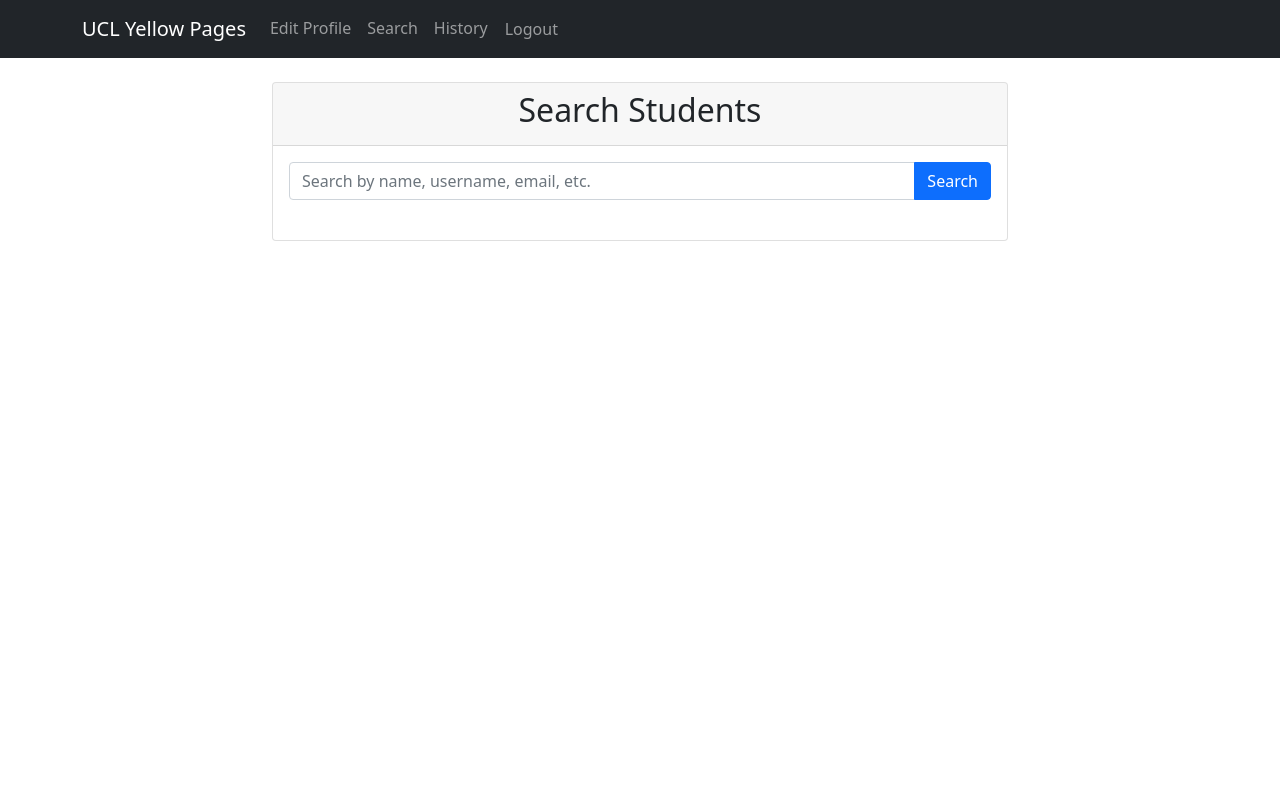
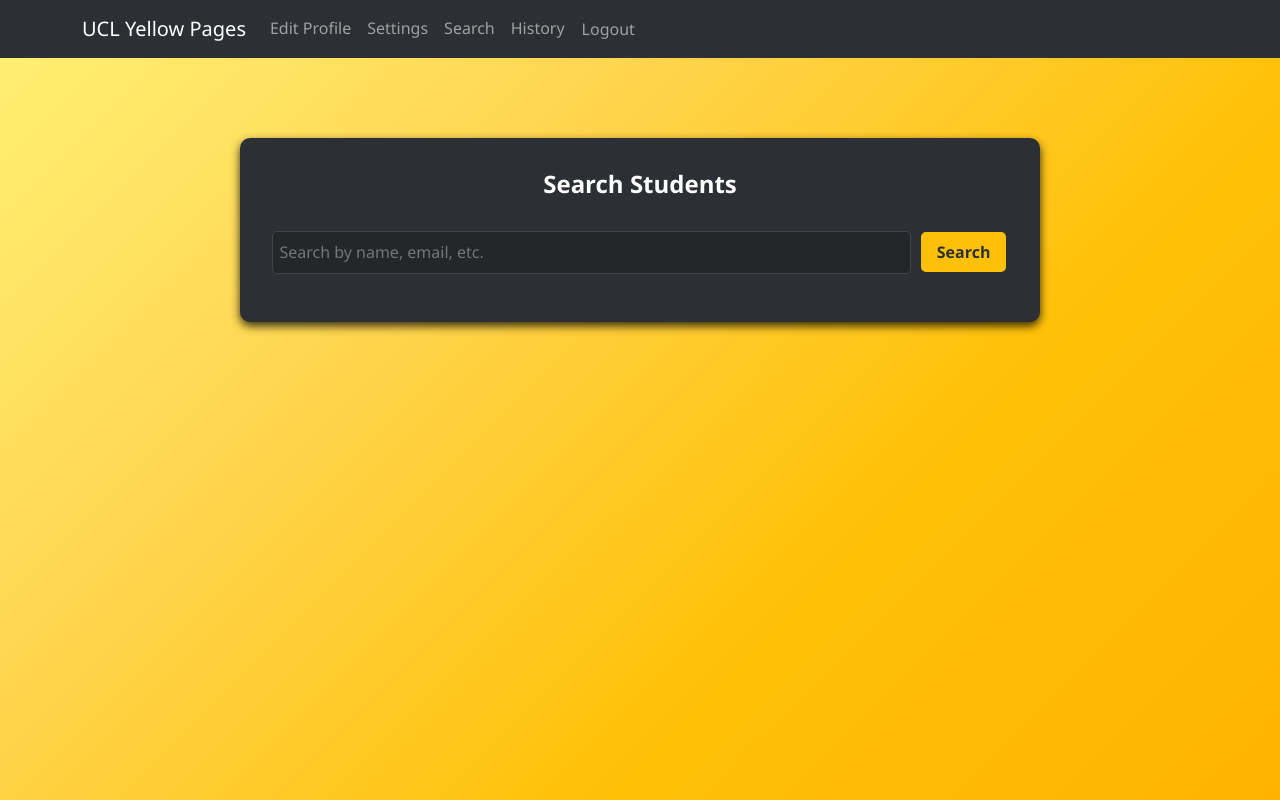
Before and after one commit to MarkoStefanov/YellowPages, a Django app: page /search/ in a window 1280 px wide. Run offline with Django 5.2, Linux system fonts and the light colour scheme; a user stored in the database is signed in.

Commit message:
Mostly Done

```diff
--- a/UCLYellowPages/profiles/views.py
+++ b/UCLYellowPages/profiles/views.py
@@ -24,6 +24,7 @@
 from django.contrib.auth.mixins import LoginRequiredMixin
 from django.urls import reverse_lazy
 from django.contrib import messages
+from django.http import Http404
 
 
 def register(request):
--- /dev/null
+++ b/UCLYellowPages/static/styles.css
@@ -0,0 +1,389 @@
+* {
+  margin: 0;
+  padding: 0;
+  box-sizing: border-box;
+  font-family: 'Segoe UI', Tahoma, Geneva, Verdana, sans-serif;
+}
+
+html, body {
+  height: 100%;
+  background: linear-gradient(135deg, #FFF176, #FFD54F, #FFC107, #FFB300);
+  background-attachment: fixed;
+}
+
+.navbar {
+  background-color: #2c2f33;
+}
+
+.general-container {
+  display: flex;
+  justify-content: center;
+  align-items: baseline;
+  margin-top: 5rem;
+  height: auto;
+}
+
+.general-card {
+  background-color: #2c2f33;
+  padding: 2rem;
+  border-radius: 10px;
+  box-shadow: 0 4px 10px rgba(0, 0, 0, 0.8);
+  width: 800px;
+  text-align: center;
+  color: white;
+}
+
+.general-card input {
+  background-color: #23272a;
+  color: #ffffff;
+  border: 1px solid #40444b;
+  padding: 0.4rem;
+  border-radius: 5px;
+  width: 100%;
+  font-size: 1rem;
+}
+
+.general-card input:focus {
+  border-color: #FFC107;
+}
+
+.general-card input:focus {
+  border-color: #FFC107;
+}
+
+.general-card input:-webkit-autofill {
+  -webkit-text-fill-color: inherit !important;
+}
+
+.general-title {
+  margin-bottom: 2rem;
+  font-size: 1.5rem;
+  font-weight: bold;
+}
+
+.form-group {
+  display: flex;
+  max-height: 3rem;
+  margin: 1rem 0;
+  gap: 0.5rem;
+}
+
+.form-container {
+  display: flex;
+  justify-content: center;
+  align-items: baseline;
+  margin-top: 5rem;
+  height: 100vh;
+}
+
+.general-form {
+  background-color: #2c2f33;
+  padding: 2rem;
+  border-radius: 10px;
+  box-shadow: 0 4px 10px rgba(0, 0, 0, 0.8);
+  width: 450px;
+  text-align: center;
+  color: white;
+}
+
+.general-form h2 {
+  margin-bottom: 2rem;
+  font-size: 1.5rem;
+  font-weight: bold;
+}
+
+.general-form label {
+  display: block;
+  text-align: left;
+  font-weight: bold;
+  margin-top: 0.5rem;
+}
+
+.general-form input {
+  background-color: #23272a;
+  color: #ffffff;
+  border: 1px solid #40444b;
+  padding: 0.4rem;
+  border-radius: 5px;
+  width: 100%;
+  font-size: 1rem;
+  margin-top: 0.5rem;
+}
+
+.general-form input:focus {
+  border-color: #FFC107;
+}
+
+.general-form input[type="checkbox"] {
+  width: 20px;
+  height: 20px;
+  margin: 0.675rem 0.5rem 0 0;
+  accent-color: #ffc107;
+  cursor: pointer;
+}
+
+.general-form input[type="checkbox"]:focus {
+  outline: none;
+}
+
+
+.general-form input[type="checkbox"]:checked {
+  background-color: #FFC107;
+}
+
+.general-form input:-webkit-autofill {
+  -webkit-text-fill-color: inherit !important;
+}
+
+.general-form select{
+  background-color: #23272a;
+  color: #ffffff;
+  border: 1px solid #40444b;
+  padding: 0.4rem;
+  border-radius: 5px;
+  width: 100%;
+  font-size: 1rem;
+  margin-top: 0.5rem;
+}
+
+.general-form select:focus{
+  border-color: white;
+}
+
+.general-form ul {
+  padding: 0;
+  margin-left: 2rem;
+  margin-bottom: 1rem;
+  text-align: left;
+}
+
+.general-form ul li {
+  font-size: 0.9rem;
+  margin-bottom: 0.3rem;
+}
+
+.general-form .helptext {
+  display: block;
+  font-size: 0.85rem;
+  color: white;
+  margin-top: 0.2rem;
+  margin-left: 0.4rem;
+  text-align: left;
+}
+
+.general-link {
+  display: block;
+  font-size: 0.85rem;
+  color: white;
+  margin-top: 0.4rem;
+  margin-left: 0.4rem;
+  text-align: center;
+}
+
+.general-link a{
+  color: #FFC107;
+}
+
+.grid-container {
+  display: grid;
+  grid-template-columns: repeat(2, 550px);
+  justify-content: center;
+  gap: 20px;
+  margin: 2rem auto;
+  padding: 0 2rem;
+  max-width: 1200px;
+}
+
+.profile-card {
+  background: #2c2f33;
+  color: white;
+  padding: 2rem;
+  border-radius: 10px;
+  box-shadow: 0 4px 10px rgba(0, 0, 0, 0.8);
+  width: 550px;
+  display: flex;
+  flex-direction: column;
+  justify-content: space-between;
+}
+
+.profile-header {
+  text-align: center;
+  margin-bottom: 10px;
+}
+
+.profile-header h3 a{
+  color: white;
+  font-size: 1.2rem;
+  font-weight: bold;
+  text-decoration: none;
+}
+
+.profile-header h3 a:hover {
+  text-decoration: underline;
+}
+
+.profile-name {
+  font-size: 14px;
+  color: #72757c;
+}
+
+.profile-info ul {
+  list-style: none;
+  padding: 0;
+  margin: 0;
+}
+
+.profile-info li {
+  padding: 5px 0;
+  font-size: 14px;
+}
+
+.profile-actions {
+  text-align: center;
+  margin-top: 10px;
+}
+
+.pagination-container {
+  display: flex;
+  justify-content: center;
+  gap: 10px;
+  margin-top: 20px;
+}
+
+.pagination-btn {
+  padding: 8px 12px;
+  border: 1px solid #0056b3;
+  border-radius: 6px;
+  color: #0056b3;
+  text-decoration: none;
+  font-size: 14px;
+}
+
+.pagination-btn:hover {
+  background-color: #0056b3;
+  color: white;
+}
+
+.pagination-info {
+  font-size: 14px;
+  font-weight: bold;
+}
+
+.info-message {
+  text-align: center;
+  background: #f8d7da;
+  color: #721c24;
+  padding: 10px;
+  border-radius: 6px;
+  margin-top: 20px;
+}
+
+.button {
+  background-color: #FFC107;
+  color: #2c2f33;
+  margin-top: 1rem;
+  padding: 0.8rem;
+  border: none;
+  border-radius: 5px;
+  cursor: pointer;
+  font-size: 1rem;
+  font-weight: bold;
+  width: 100%;
+}
+
+.sec-button {
+  display: inline;
+  background-color: #FFC107;
+  color: #2c2f33;
+  padding: 0.5rem 1rem;
+  border: none;
+  border-radius: 5px;
+  cursor: pointer;
+  font-size: 1rem;
+  font-weight: bold;
+  margin: 0.1rem;
+}
+
+.ter-button {
+  display: inline-block;
+  padding: 8px 12px;
+  border: 1px solid #FFC107;
+  border-radius: 6px;
+  color: #FFC107;
+  text-decoration: none;
+  font-size: 0.85rem;
+}
+
+.ter-button:hover {
+  background-color: #FFC107;
+  color: #23272a;
+}
+
+.button:hover {
+  background-color: #FFB300;
+}
+
+.sec-button:hover {
+  background-color: #FFB300;
+}
+
+.alert {
+  padding: 0.8rem 1.5rem;
+  border-radius: 5px;
+  margin: 1rem 0;
+  box-shadow: 0 4px 6px rgba(0, 0, 0, 0.1);
+  display: flex;
+  align-items: center;
+  justify-content: space-between;
+  position: relative;
+  overflow: hidden;
+}
+
+.alert::after {
+  content: "";
+  position: absolute;
+  left: 0;
+  top: 0;
+  width: 4px;
+  height: 100%;
+}
+
+.alert-success {
+  background-color: #80c24b;
+  border: none;
+  color: white;
+}
+
+.alert-success::after {
+  background-color: #63a32f;
+}
+
+.alert-error {
+  background-color: #ff5039;
+  border: none;
+  color: white;
+}
+
+.alert-error::after {
+  background-color: white;
+}
+
+.alert-info {
+  background-color: #40444b;
+  border: none;
+  color: white;
+}
+
+.alert-info::after {
+  background-color: #72757c;
+}
+
+.alert-warning {
+  background-color: #ff5039;
+  border: none;
+  color: white;
+}
+
+.alert-warning::after {
+  background-color: white;
+}
--- a/UCLYellowPages/templates/base.html
+++ b/UCLYellowPages/templates/base.html
@@ -1,3 +1,4 @@
+{% load static %}
 <!DOCTYPE html>
 <html lang="en">
 <head>
@@ -5,9 +6,10 @@
     <meta name="viewport" content="width=device-width, initial-scale=1.0">
     <title>{% block title %}UCL Yellow Pages{% endblock %}</title>
     <link href="https://cdn.jsdelivr.net/npm/bootstrap@5.1.3/dist/css/bootstrap.min.css" rel="stylesheet">
+    <link href="{% static 'styles.css'%}" rel="stylesheet">
 </head>
 <body>
-    <nav class="navbar navbar-expand-lg navbar-dark bg-dark">
+    <nav class="navbar navbar-expand-lg navbar-dark">
         <div class="container">
             <a class="navbar-brand" href="{% url 'home' %}">UCL Yellow Pages</a>
             <button class="navbar-toggler" type="button" data-bs-toggle="collapse" data-bs-target="#navbarNav">
@@ -20,10 +22,13 @@
                             <a class="nav-link" href="{% url 'profile-edit' %}">Edit Profile</a>
                         </li>
                         <li class="nav-item">
+                            <a class="nav-link" href="{% url 'settings' %}">Settings</a>
+                        </li>
+                        <li class="nav-item">
                             <a class="nav-link" href="{% url 'search' %}">Search</a>
                         </li>
                         <li class="nav-item">
-                            <a class="nav-link" href="/profiles/history/">History</a>
+                            <a class="nav-link" href="{% url 'history' %}">History</a>
                         </li>
                         <li class="nav-item">
                             <form method="post" action="{% url 'logout' %}">
--- a/UCLYellowPages/templates/search.html
+++ b/UCLYellowPages/templates/search.html
@@ -3,94 +3,59 @@
 {% block title %}Search - UCL Yellow Pages{% endblock %}
 
 {% block content %}
-<div class="row justify-content-center mb-4">
-    <div class="col-md-8">
-        <div class="card">
-            <div class="card-header">
-                <h2 class="text-center">Search Students</h2>
-            </div>
-            <div class="card-body">
-                <form method="GET" class="mb-4">
-                    <div class="input-group">
-                        <input type="text" name="q" class="form-control" placeholder="Search by name, username, email, etc." value="{{ request.GET.q }}">
-                        <button type="submit" class="btn btn-primary">Search</button>
-                    </div>
+<div class="general-container">
+    <div class="general-card">
+        <h2 class="general-title">Search Students</h2>
+        <form method="GET" class="form-group">
+            <input type="text" name="q" placeholder="Search by name, email, etc." value="{{ request.GET.q }}">
+            <button type="submit" class="sec-button">Search</button>
         </form>
-            </div>
-        </div>
     </div>
 </div>
 
 {% if profiles %}
-    <div class="row">
+    <div class="grid-container">
         {% for profile in profiles %}
-            <div class="col-md-6 mb-4">
-                <div class="card">
-                    <div class="card-header">
-                        <h5 class="card-title mb-0">
-                            <a href="{% url 'profile_detail' username=profile.user.username %}">{{ profile.user.username }}</a>
+            <div class="profile-card">
+                <div class="profile-header">
+                    <h3><a href="{% url 'profile_detail' username=profile.user.username %}">{{ profile.user.username }}</a></h3>
                     {% if profile.user.first_name or profile.user.last_name %}
-                                <small class="text-muted">({{ profile.user.first_name }} {{ profile.user.last_name }})</small>
+                        <p class="profile-name">({{ profile.user.first_name }} {{ profile.user.last_name }})</p>
                     {% endif %}
-                        </h5>
                 </div>
-                    <div class="card-body">
-                        <ul class="list-group list-group-flush">
+                <div class="profile-info">
+                    <ul>
                         {% if profile.visible_fields.email %}
-                                <li class="list-group-item">
-                                    <strong>Email:</strong> {{ profile.email }}
-                                </li>
+                            <li><strong>Email:</strong> {{ profile.email }}</li>
                         {% endif %}
                         {% if profile.visible_fields.whatsapp and profile.whatsapp %}
-                                <li class="list-group-item">
-                                    <strong>WhatsApp:</strong> {{ profile.whatsapp }}
-                                </li>
+                            <li><strong>WhatsApp:</strong> {{ profile.whatsapp }}</li>
                         {% endif %}
                         {% if profile.visible_fields.instagram and profile.instagram %}
-                                <li class="list-group-item">
-                                    <strong>Instagram:</strong> {{ profile.instagram }}
-                                </li>
+                            <li><strong>Instagram:</strong> {{ profile.instagram }}</li>
                         {% endif %}
-
-                            <li class="list-group-item text-center">
-                                <a href="{% url 'profile_detail' username=profile.user.username %}" class="btn btn-sm btn-outline-primary">View Full Profile</a>
-                            </li>
                     </ul>
                 </div>
+                <div class="profile-actions">
+                    <a href="{% url 'profile_detail' username=profile.user.username %}" class="ter-button">View Full Profile</a>
                 </div>
             </div>
         {% endfor %}
     </div>
 
     {% if is_paginated %}
-    <div class="row justify-content-center mt-4">
-        <div class="col-md-8">
-            <nav aria-label="Page navigation">
-                <ul class="pagination justify-content-center">
+        <div class="pagination-container">
             {% if page_obj.has_previous %}
-                        <li class="page-item">
-                            <a class="page-link" href="?q={{ request.GET.q }}&page=1">&laquo; First</a>
-                        </li>
-                        <li class="page-item">
-                            <a class="page-link" href="?q={{ request.GET.q }}&page={{ page_obj.previous_page_number }}">Previous</a>
-                        </li>
+                <a class="pagination-btn" href="?q={{ request.GET.q }}&page=1">&laquo; First</a>
+                <a class="pagination-btn" href="?q={{ request.GET.q }}&page={{ page_obj.previous_page_number }}">Previous</a>
             {% endif %}
 
-                    <li class="page-item active">
-                        <span class="page-link">{{ page_obj.number }} of {{ page_obj.paginator.num_pages }}</span>
-                    </li>
+            <span class="pagination-info">{{ page_obj.number }} of {{ page_obj.paginator.num_pages }}</span>
 
             {% if page_obj.has_next %}
-                        <li class="page-item">
-                            <a class="page-link" href="?q={{ request.GET.q }}&page={{ page_obj.next_page_number }}">Next</a>
-                        </li>
-                        <li class="page-item">
-                            <a class="page-link" href="?q={{ request.GET.q }}&page={{ page_obj.paginator.num_pages }}">Last &raquo;</a>
-                        </li>
+                <a class="pagination-btn" href="?q={{ request.GET.q }}&page={{ page_obj.next_page_number }}">Next</a>
+                <a class="pagination-btn" href="?q={{ request.GET.q }}&page={{ page_obj.paginator.num_pages }}">Last &raquo;</a>
             {% endif %}
-                </ul>
-            </nav>
-        </div>
         </div>
     {% endif %}
 
```
Also changed, not shown: UCLYellowPages/UCLYellowPages/settings.py (+6 -1 lines), UCLYellowPages/templates/edit_profile.html (+16 -34 lines), UCLYellowPages/templates/login.html (+10 -18 lines), UCLYellowPages/templates/register.html (+14 -15 lines), UCLYellowPages/templates/settings.html (+52 -0 lines), UCLYellowPages/db.sqlite3, 1 other file. Lines whose indentation alone changed are shown as unchanged.
